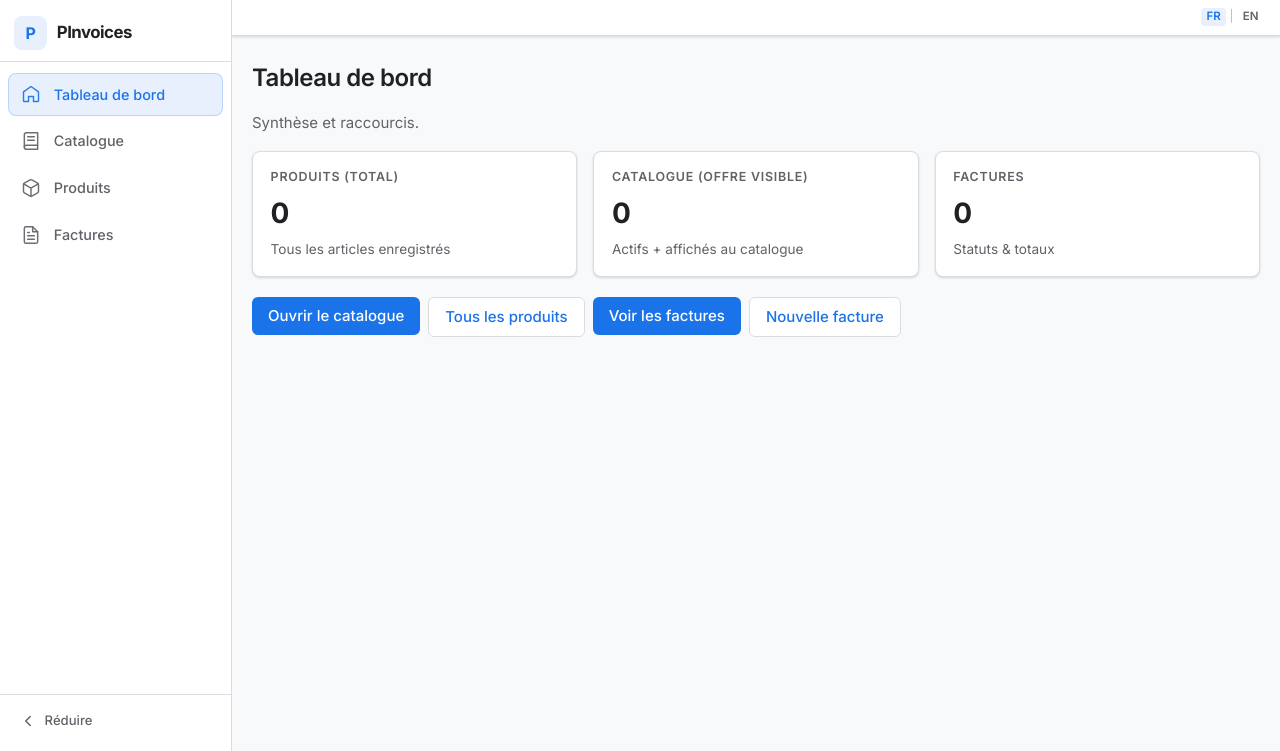
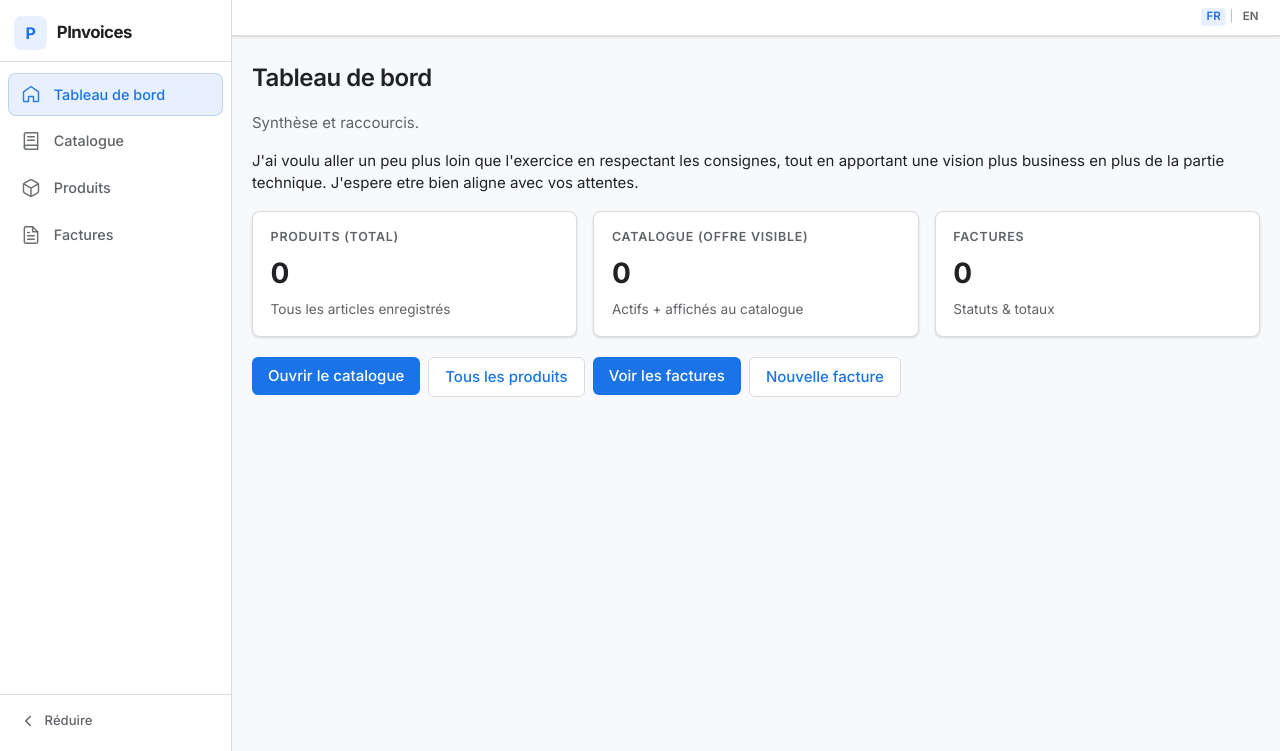
Before and after one commit to Berlal/Trustia-test, a Django app: page / in a window 1280 px wide. Shown: the part 49-800 px from the top of the page. Run offline with Django 5.2, Linux system fonts and the light colour scheme; data that the repository does not hold is empty; parts of the project's set-up code (start-up, migrations or seed data) failed here and were passed over.

Commit message:
Ajout d'une petite note

```diff
--- a/Ex 2/catalog/templates/catalog/tableau_de_bord.html
+++ b/Ex 2/catalog/templates/catalog/tableau_de_bord.html
@@ -5,6 +5,10 @@
 {% block content %}
 <h1>Tableau de bord</h1>
 <p class="lead">Synthèse et raccourcis.</p>
+<p>
+    J'ai voulu aller un peu plus loin que l'exercice en respectant les consignes, tout en apportant
+    une vision plus business en plus de la partie technique. J'espere etre bien aligne avec vos attentes.
+</p>
 
 <div class="dash-grid">
     <a class="dash-card reveal" href="{% url 'catalog:produit_liste' %}">
```
